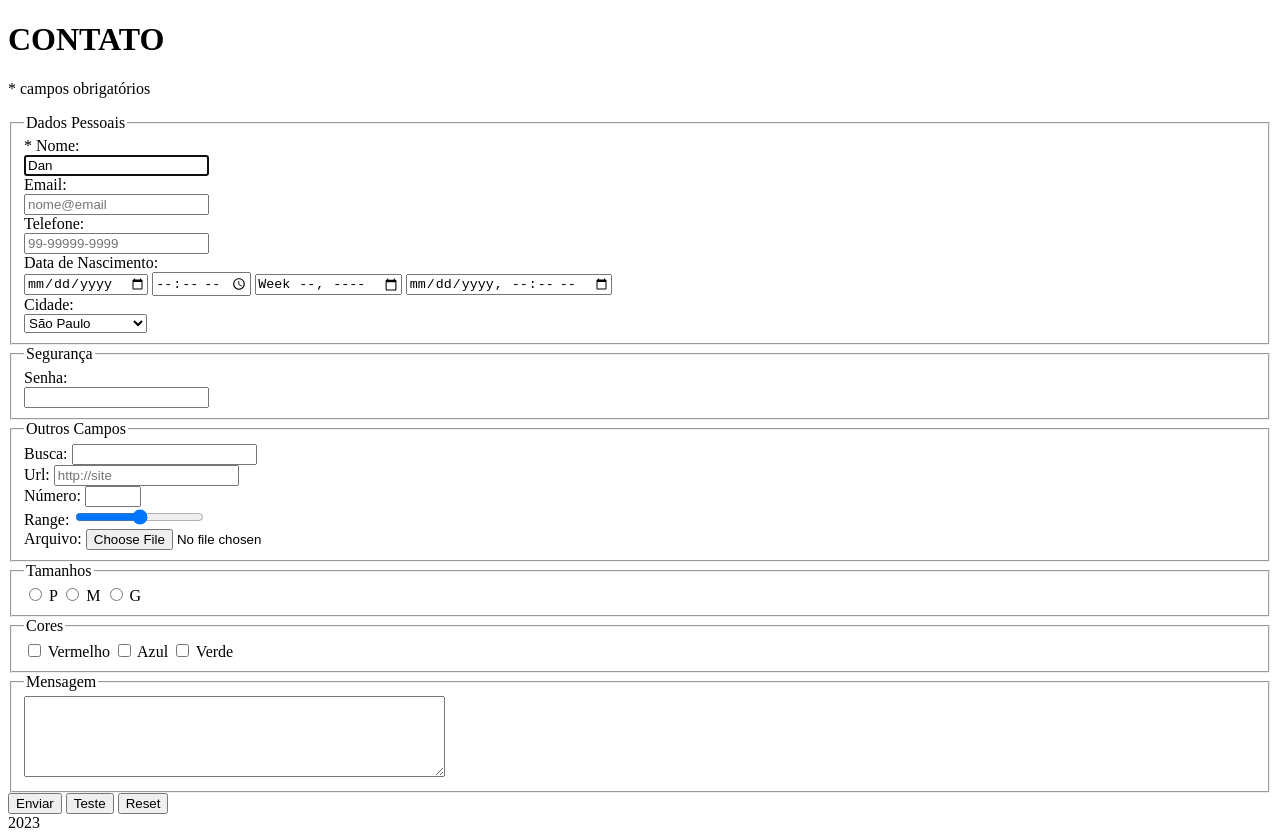
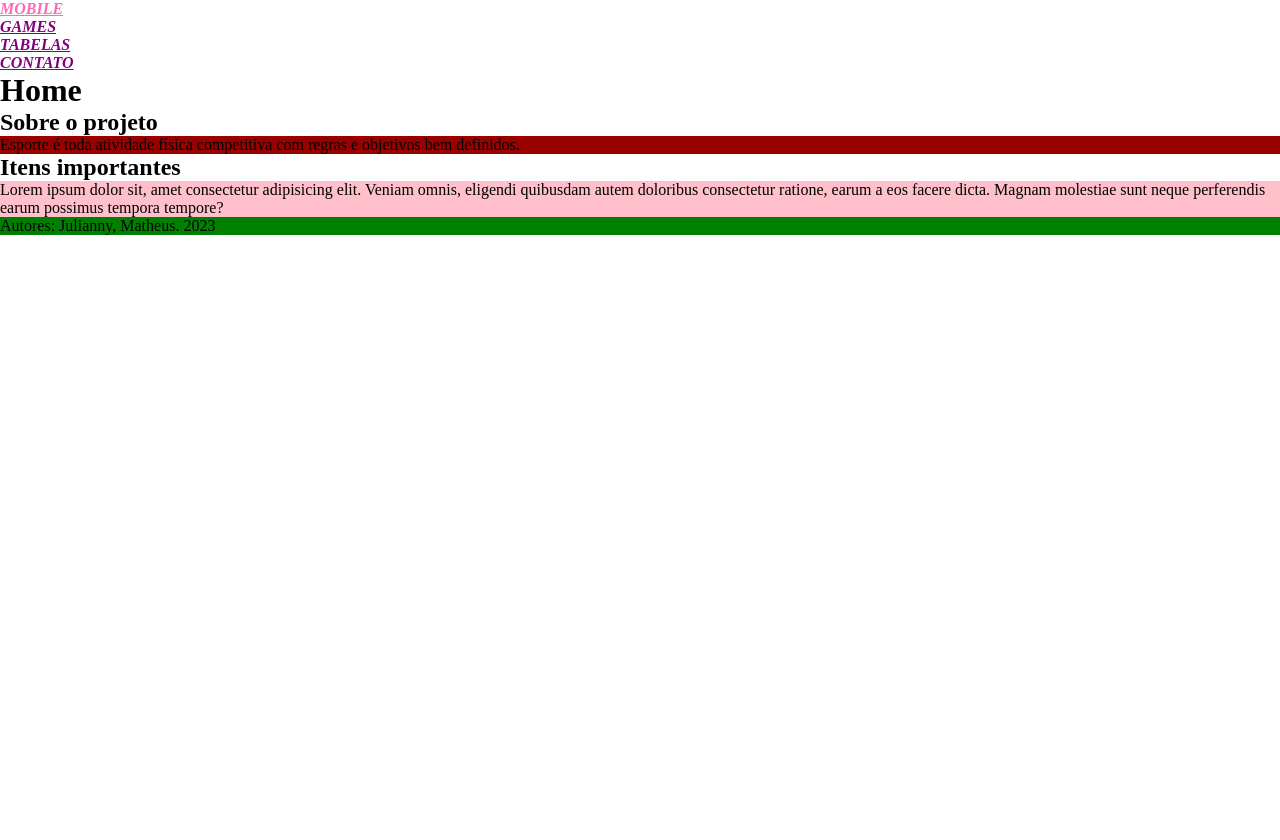
Before and after one commit to matheusp94/exercicio1, a plain HTML site: page index.html in a window 1280 px wide. After the commit the page ends 800 px from the top, so only its background shows below. Drawn offline with Linux system fonts and the light colour scheme.

Commit message:
Commit aula Março 27

```diff
--- /dev/null
+++ b/css/style.css
@@ -0,0 +1,33 @@
+* {
+    margin: 0;
+    padding: 0;
+}
+
+footer {
+    background-color: green;
+}
+
+p {
+    background-color: pink;
+}
+
+a {
+    color: purple;
+    font-weight: bold;
+    font-style: italic;
+}
+
+a:hover {
+    color: hotpink;
+    font-weight: bold;
+    font-style: italic;
+  }
+
+#idNome {
+    color: cyan;
+}
+
+.colorido {
+    color: orangered;
+    font-size: 30px;
+}
--- a/index.html
+++ b/index.html
@@ -1,113 +1,54 @@
 <!DOCTYPE html>
 <html lang="pt-br">
-
 <head>
     <meta charset="UTF-8">
     <meta http-equiv="X-UA-Compatible" content="IE=edge">
     <meta name="viewport" content="width=device-width, initial-scale=1.0">
-    <title>CONTATO</title>
-</head>
+    <link rel="stylesheet" href="css/style.css">
 
-<body>
-    <header>
-        <h1>CONTATO</h1>
-    </header>
-    <section>
-        <form name="contato" action="index.html" method="get">
-            <p>* campos obrigatórios</p>
-
-            <fieldset>
-                <legend>Dados Pessoais</legend>
-
-                <label for="idNome">* Nome: </label> <br>
-                <input type="text" name="nome" id="idNome" required autofocus value="Dan"> <br>
-
-                <label for="idEmail">Email: </label> <br>
-                <input type="email" name="email" id="idEmail" placeholder="nome@email"> <br>
-
-                Telefone: <br>
-                <input type="tel" id="phone" name="phone" pattern="[0-9]{2}-[0-9]{5}-[0-9]{4}"
-                    placeholder="99-99999-9999"> <br>
-
-                Data de Nascimento: <br>
-                <input type="date" name="data" id="idData">
-                <input type="time" name="hora" id="idHORA">
-                <input type="week" name="" id="">
-                <input type="datetime-local" name="" id="">
-                <br>
+    <title>Home</title>
 
 
-                Cidade: <br>
+</head>
+<body>
+    <div>
+        <nav>
+            <ul>
+                <li>
+                    <a href="mobile.html">MOBILE</a>
+                </li>
+                <li>
+                    <a href="games.html">GAMES</a>
+                </li>
+                <li>
+                    <a href="tabelas.html">TABELAS</a>
+                </li>
+                <li>
+                    <a href="contato.html">CONTATO</a>
+                </li>
+            </ul>
+        </nav>
 
-                <select name="cidade" id="idCidade">
-                    <optgroup label="Sudeste">
-                        <option value="SP">São Paulo</option>
-                        <option value="RJ">Rio de Janeiro</option>
-                    </optgroup>
-                    <optgroup label="Sul">
-                        <option value="PA">Porto Alegre</option>
-                    </optgroup>
+        <header>
+            <h1>Home</h1>
+        </header>
 
-                </select>
+        <section>
+            <h2>Sobre o projeto</h2>
+            <p style="background-color: #900">Esporte é toda atividade física competitiva com regras e objetivos bem definidos.</p>
+        </section>
+        <section>
+            <h2>Itens importantes</h2>
+            <p>
+                Lorem ipsum dolor sit, amet consectetur adipisicing elit. Veniam omnis, eligendi quibusdam autem doloribus consectetur ratione, earum a eos facere dicta. Magnam molestiae sunt neque perferendis earum possimus tempora tempore?
+            </p>
+        </section>
 
-            </fieldset>
-            <fieldset>
-                <legend>Segurança</legend>
-
-                <label for="idSenha">Senha: </label> <br>
-                <input type="password" name="senha" id="idSenha" minlength="8" maxlength="12"> <br>
-            </fieldset>
-            <fieldset>
-                <legend>Outros Campos</legend>
-
-                Busca:
-                <input type="search" name="busca" id="idBusca"> <br>
-
-                Url:
-                <input type="url" name="url" id="idUrl" placeholder="http://site"> <br>
-
-                Número:
-                <input type="number" name="numero" id="idNumero" min="2" max="10" step="2"> <br>
-
-                Range:
-                <input type="range" name="range" id="idRange" min="0" max="10"> <br>
-
-                Arquivo:
-                <input type="file" name="arquivo" id="idArquivo">
+        <footer>
+                Autores: Julianny, Matheus. 2023
+        </footer>
 
 
-            </fieldset>
-
-            <fieldset>
-                <legend>Tamanhos</legend>
-
-                <input type="radio" name="tamanho" id="idP" value="P"> P
-                <input type="radio" name="tamanho" id="idM" value="M"> M
-                <input type="radio" name="tamanho" id="idG" value="G"> G
-
-            </fieldset>
-
-            <fieldset>
-                <legend>Cores</legend>
-
-                <input type="checkbox" name="cor" id="idVermelho" value="Vermelho"> Vermelho
-                <input type="checkbox" name="cor" id="idAzul" value="Azul"> Azul
-                <input type="checkbox" name="cor" id="idVerde" value="Verde"> Verde
-            </fieldset>
-
-            <fieldset>
-                <legend>Mensagem</legend>
-
-                <textarea name="Mensagem" id="idMensagem" cols="50" rows="5"></textarea>
-            </fieldset>
-
-            <input type="submit" value="Enviar">
-            <input type="button" value="Teste">
-            <input type="reset">
-        </form>
-    </section>
-
-    <footer>2023</footer>
+    </div>
 </body>
-
 </html>
```
Also changed, not shown: contato.html (+2 -1 lines).
